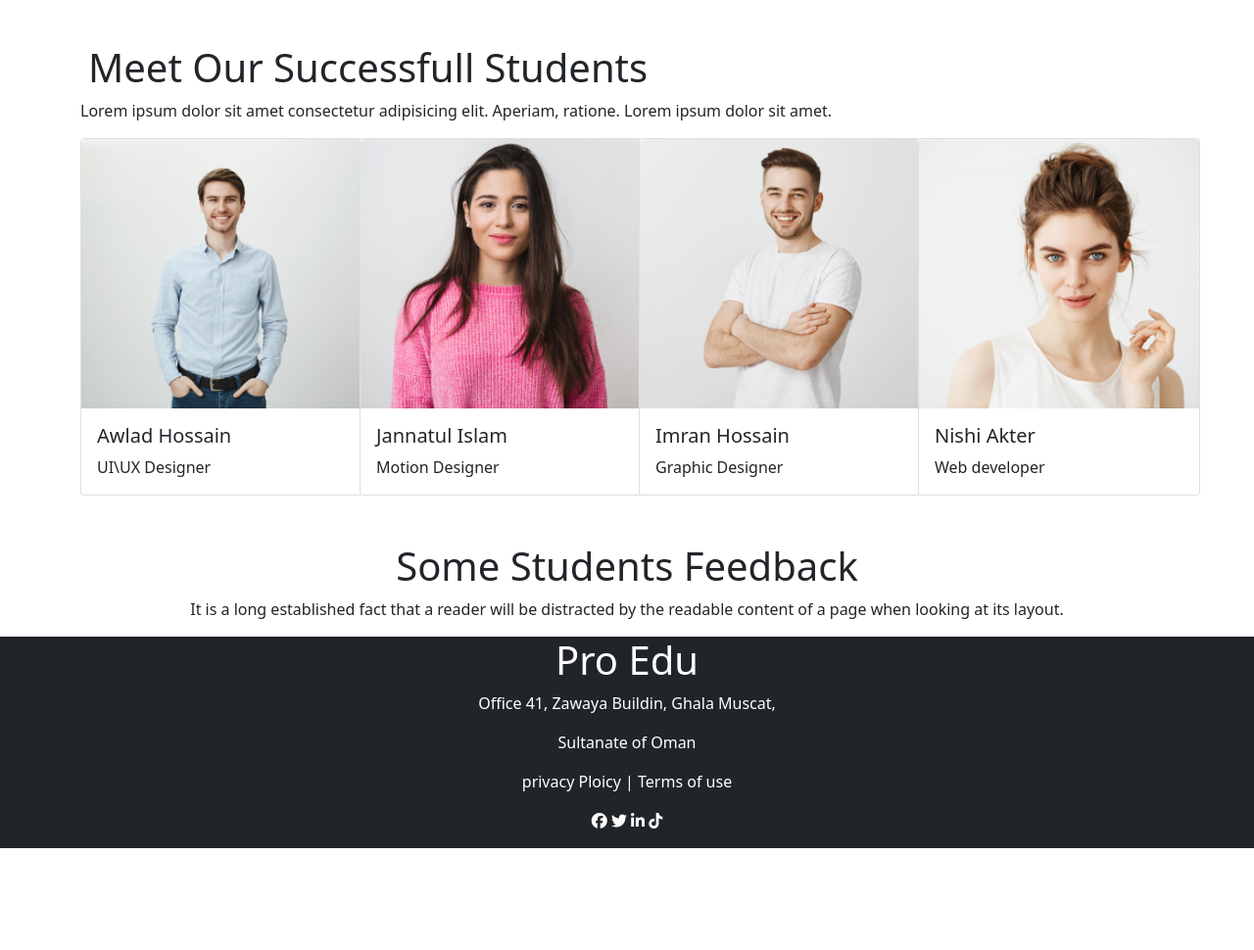
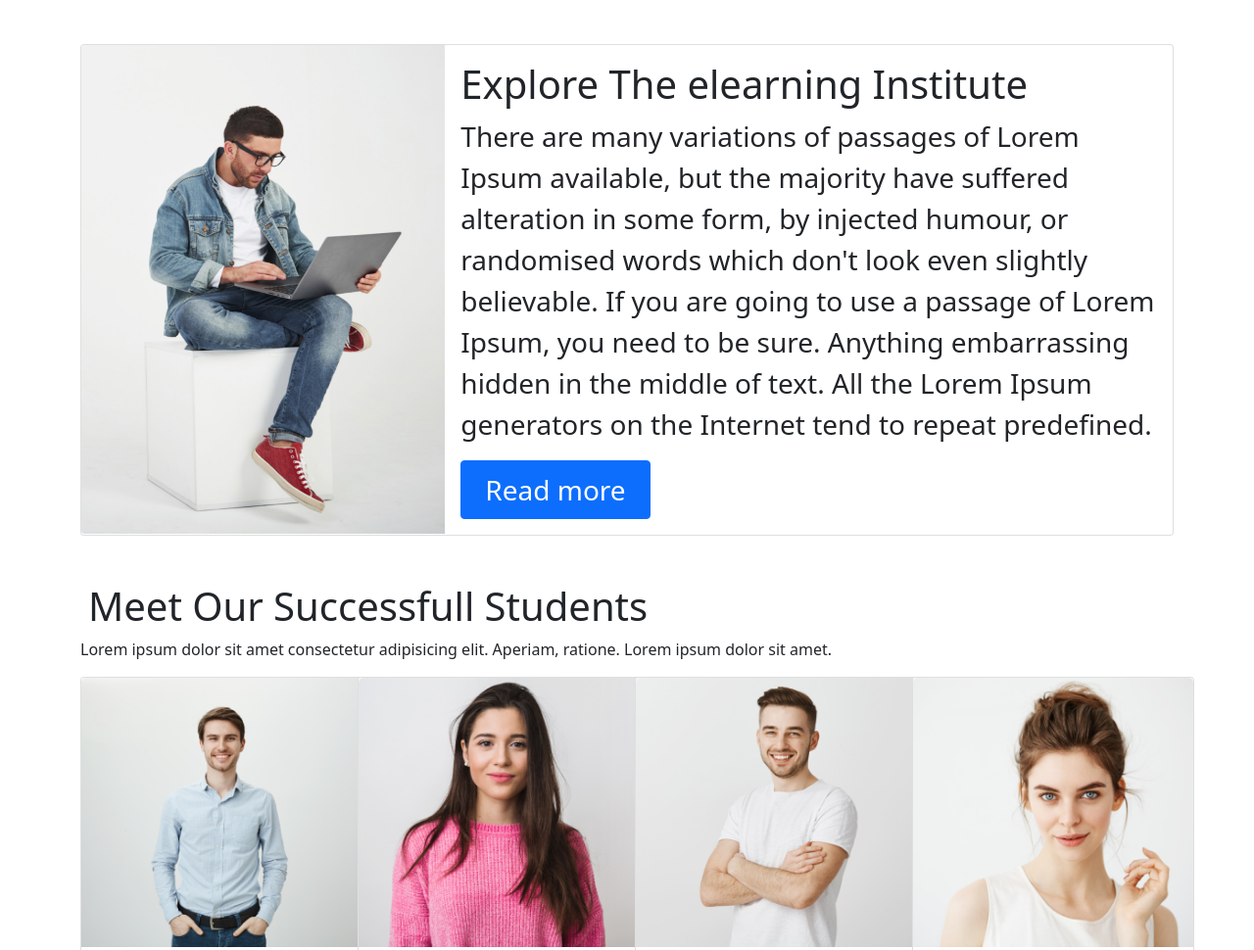
Before and after one commit to zubair3319/third-assignment, a plain HTML site: page index.html in a window 1280 px wide. Shown: the part 1922-2892 px from the top of the page at 98% size. Before the commit the page ends 2804 px from the top, so only its background shows below. Drawn offline with nearby package versions, Linux system fonts and the light colour scheme.

Commit message:
extra contents

```diff
--- a/index.html
+++ b/index.html
@@ -104,6 +104,7 @@
     </header>
     <!-- Header ends & main starts -->
     <main>
+        <!-- Courses -->
         <section class="container mt-5">
             <h1 class="text-center fw-bolder">Discover Our Popular Courses</h1>
             <p class="text-center fs-4">These are our Courses.Feel free to explore and contact. ipsum dolor sit amet
@@ -225,11 +226,37 @@
                 <a class="bg-primary text-white fs-4 px-4 py-2 btn " href="http://google.com">See more Courses</a>
             </div>
         </section>
+        <!-- Working man  -->
+        <section class="container mt-5">
+            <div class="card">
+                <div class="row g-0">
+                    <div class="col-md-4">
+                        <img src="images/working.png" class="img-fluid rounded-start">
+                    </div>
+                    <div class="col-md-8">
+                        <div class="card-body">
+                            <h1 class="fs-1 card-title">Explore The elearning Institute</h1>
+                            <p class="card-text fs-3
+                            ">There are many variations of passages of Lorem Ipsum available, but the
+                                majority have suffered alteration in some form, by injected humour, or randomised words
+                                which don't look even slightly believable. If you are going to use a passage of Lorem
+                                Ipsum, you need to be sure.
+
+                                Anything embarrassing hidden in the middle of text. All the Lorem Ipsum generators on
+                                the Internet tend to repeat predefined.</p>
+                            <button class="px-4 py-2 fs-3 btn btn-primary">Read more</button>
+
+                        </div>
+                    </div>
+                </div>
+        </section>
+
+        <!-- Sucessfull students -->
         <section class="container mt-5">
             <h1 class="mx-2 fs-1">Meet Our Successfull Students</h1>
             <p>Lorem ipsum dolor sit amet consectetur adipisicing elit. Aperiam, ratione. Lorem ipsum dolor sit amet.
             </p>
-            <div class="row gt-2">
+            <div class="row g-3">
                 <div class="col-md-3">
                     <div class="card" style="width: 18rem;">
                         <img src="images/student/student-1.png" class="card-img-top img-fluid" alt="...">
@@ -268,12 +295,6 @@
                 </div>
             </div>
         </section>
-        <div class="container mt-5">
-            <h1 class="text-center fs-1">Some Students Feedback</h1>
-            <p class="text-center">It is a long established fact that a reader will be distracted by the readable
-                content of a page when
-                looking at its layout.</p>
-        </div>
 
     </main>
     <!-- Main ends & Footer starts -->
@@ -281,7 +302,7 @@
         <section class="container-fluid d-flex flex-column mb-3 text-white justify-content-center align-items-center">
             <h1>Pro Edu</h1>
             <p>
-                Office 41, Zawaya Buildin, Ghala Muscat,
+                Office 41, Zawaya Building, Ghala Muscat,
             </p>
             <p>Sultanate of Oman</p>
             <p>privacy Ploicy | Terms of use</p>
--- a/style.css
+++ b/style.css
@@ -0,0 +1,4 @@
+*{
+    margin: 0;
+    padding: 0;
+}
```
